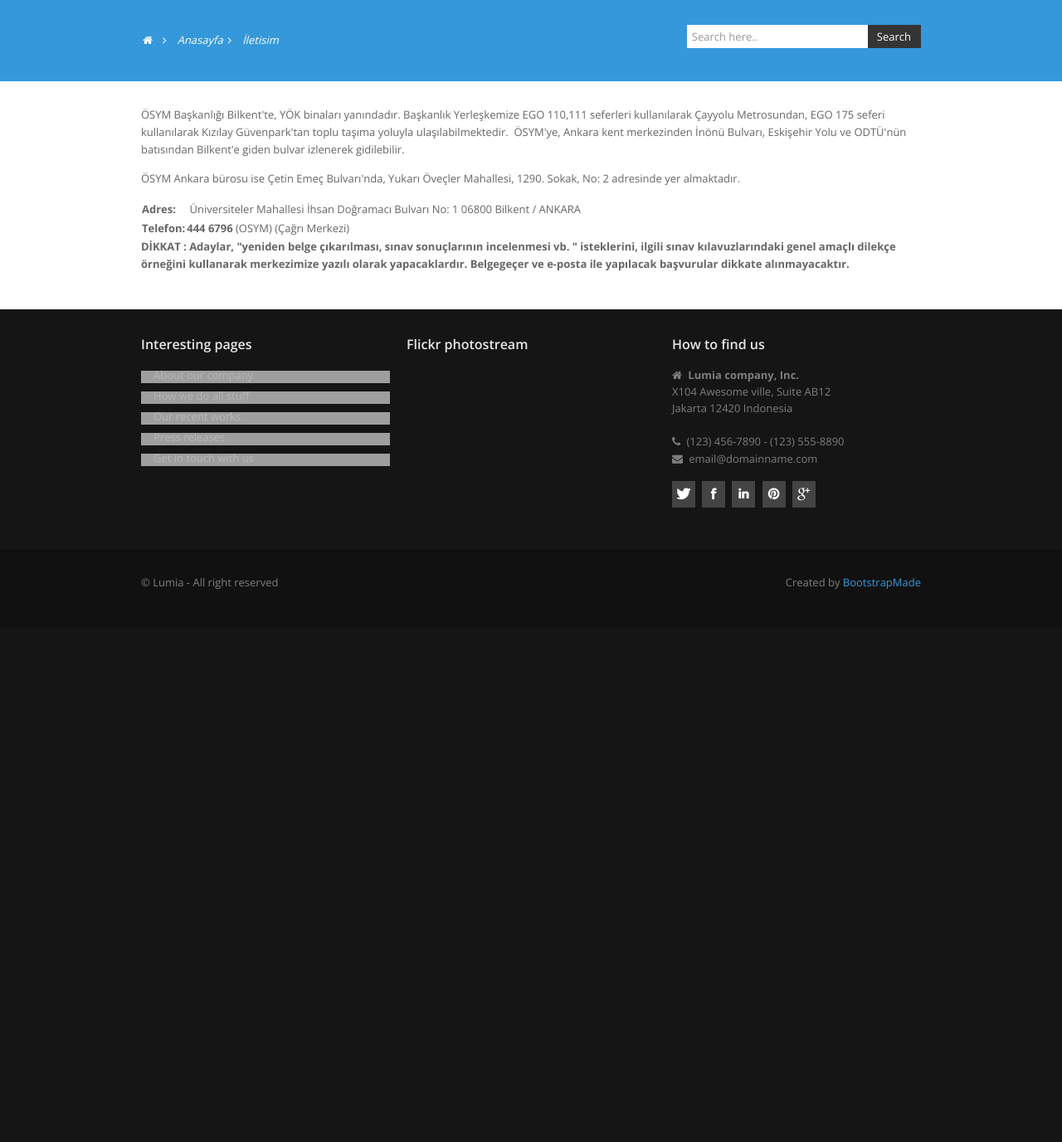
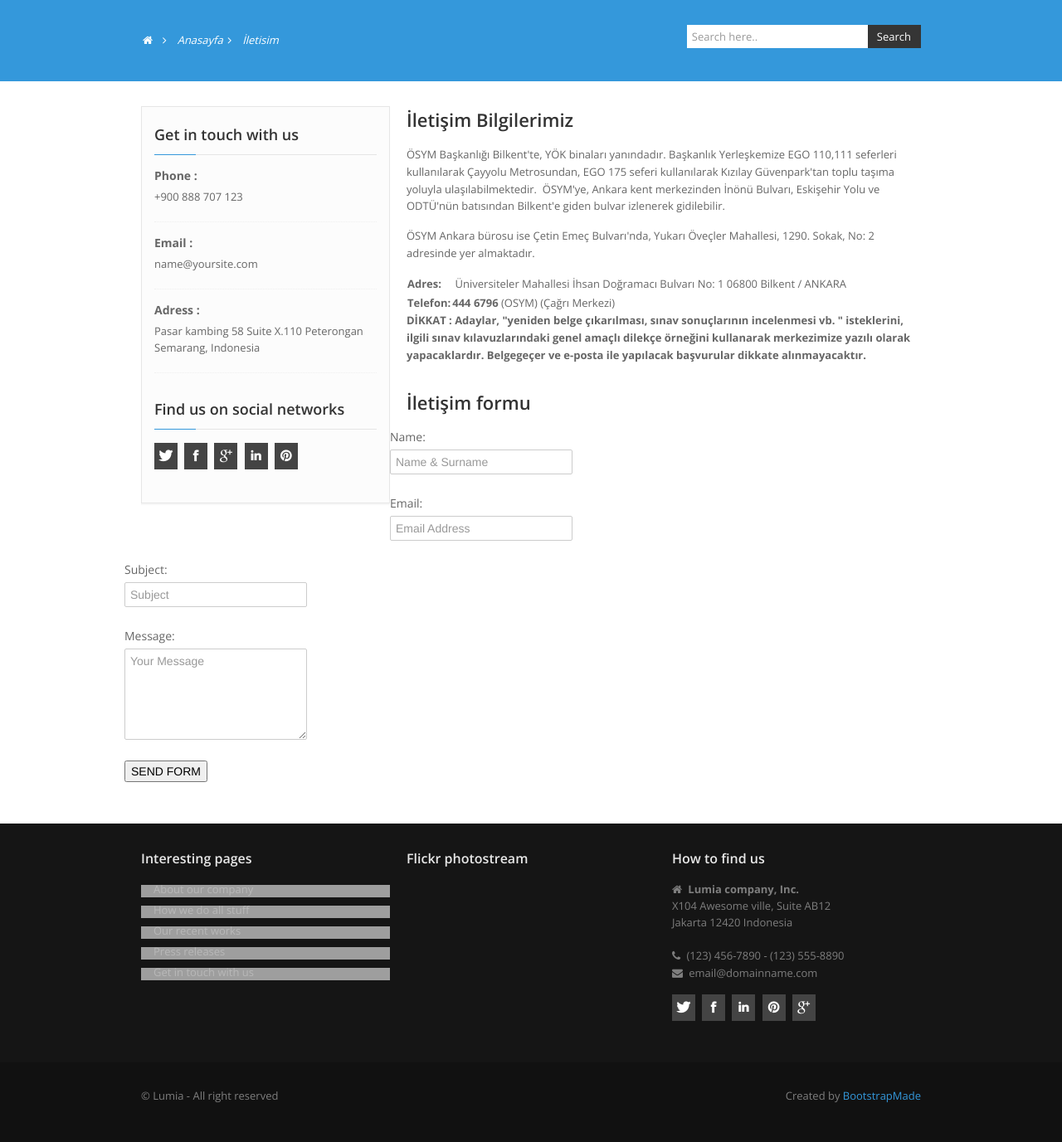
Before and after one commit to MesutCanpolat/DjangoProje, a Django app: page /iletisim/ in a window 1280 px wide. Shown: the part 95-1472 px from the top of the page at 83% size. Before the commit the page ends 806 px from the top, so only its background shows below. Run offline with Django 3.2, Linux system fonts and the light colour scheme; data comes from the database, SQL or seed files in the repository; both versions use the stored data as it was after the commit; some libraries are stand-ins or nearby versions; some web fonts are replaced; grey boxes are pictures that could not be loaded.

Commit message:
contact form bize ulaşın formu yapıldı

```diff
--- a/home/models.py
+++ b/home/models.py
@@ -1,8 +1,9 @@
 from ckeditor_uploader.fields import RichTextUploadingField
 from django.db import models
 
+# Create your models here.
+from django.forms import ModelForm, TextInput, Textarea
 
-# Create your models here.
 
 class Setting(models.Model):
     STATUS = {
@@ -17,20 +18,52 @@ class Setting(models.Model):
     phone = models.CharField(blank=True, max_length=15)
     fax = models.CharField(blank=True, max_length=15)
     email = models.CharField(blank=True, max_length=50)
-    smtpserver = models.CharField(blank=True,max_length=20)
-    smtpemail = models.CharField(blank=True,max_length=20)
-    smtppassword = models.CharField(blank=True,max_length=10)
+    smtpserver = models.CharField(blank=True, max_length=20)
+    smtpemail = models.CharField(blank=True, max_length=20)
+    smtppassword = models.CharField(blank=True, max_length=10)
     smtpport = models.CharField(blank=True, max_length=5)
     icon = models.ImageField(blank=True, upload_to='images/')
-    facebook = models.CharField(blank=True,max_length=50)
-    instagram = models.CharField(blank=True,max_length=50)
-    twitter = models.CharField(blank=True,max_length=50)
+    facebook = models.CharField(blank=True, max_length=50)
+    instagram = models.CharField(blank=True, max_length=50)
+    twitter = models.CharField(blank=True, max_length=50)
     aboutus = RichTextUploadingField(blank=True)
     contact = RichTextUploadingField(blank=True)
     references = RichTextUploadingField(blank=True)
     status = models.CharField(max_length=10, choices=STATUS)
     create_at = models.DateTimeField(auto_now_add=True)
-    update_at = models.DateTimeField(auto_now_add=True)
+    update_at = models.DateTimeField(auto_now=True)
 
     def __str__(self):
         return self.title
+
+
+class ContactFormMessage(models.Model):
+    STATUS = {
+        ('True', 'New'),
+        ('False', 'Read'),
+        ('Closed', 'Closed')
+    }
+    name = models.CharField(blank=True, max_length=20)
+    email = models.CharField(blank=True, max_length=50)
+    subject = models.CharField(blank=True, max_length=50)
+    message = models.CharField(blank=True, max_length=255)
+    status = models.CharField(max_length=10, choices=STATUS, default='new')
+    ip = models.CharField(blank=True, max_length=20)
+    note = models.CharField(blank=True, max_length=100)
+    create_at = models.DateTimeField(auto_now_add=True)
+    update_at = models.DateTimeField(auto_now=True)
+
+    def __str__(self):
+        return self.name
+
+
+class ContactFormu(ModelForm):
+    class Meta:
+        model = ContactFormMessage
+        fields = ['name', 'email', 'subject', 'message']
+        widgets = {
+            'name': TextInput(attrs={'class': 'input', 'placeholder': 'Name & Surname'}),
+            'subject': TextInput(attrs={'class': 'input', 'placeholder': 'Subject'}),
+            'email': TextInput(attrs={'class': 'input', 'placeholder': 'Email Address'}),
+            'message': Textarea(attrs={'class': 'input', 'placeholder': 'Your Message', 'rows': '5'}),
+        }
--- a/home/templates/iletisim.html
+++ b/home/templates/iletisim.html
@@ -36,11 +36,69 @@
         </div>
       </div>
     </section>
+
     <section id="maincontent">
       <div class="container">
         <div class="row">
-          <div class="span12">
-             {{setting.contact | safe}}
+          <div class="span4">
+            <aside>
+              <div class="widget">
+                <h4 class="rheading">Get in touch with us<span></span></h4>
+                <ul>
+                  <li><label><strong>Phone : </strong></label>
+                    <p>
+                      +900 888 707 123
+                    </p>
+                  </li>
+                  <li><label><strong>Email : </strong></label>
+                    <p>
+                      name@yoursite.com
+                    </p>
+                  </li>
+                  <li><label><strong>Adress : </strong></label>
+                    <p>
+                      Pasar kambing 58 Suite X.110 Peterongan Semarang, Indonesia
+                    </p>
+                  </li>
+                </ul>
+              </div>
+              <div class="widget">
+                <h4 class="rheading">Find us on social networks<span></span></h4>
+                <ul class="social-links">
+                  <li><a href="#" title="Twitter"><i class="icon-square icon-32 icon-twitter"></i></a></li>
+                  <li><a href="#" title="Facebook"><i class="icon-square icon-32 icon-facebook"></i></a></li>
+                  <li><a href="#" title="Google plus"><i class="icon-square icon-32 icon-google-plus"></i></a></li>
+                  <li><a href="#" title="Linkedin"><i class="icon-square icon-32 icon-linkedin"></i></a></li>
+                  <li><a href="#" title="Pinterest"><i class="icon-square icon-32 icon-pinterest"></i></a></li>
+                </ul>
+              </div>
+            </aside>
+          </div>
+          <div class="span8">
+            <div class="section-title">
+                <h3 class="title">İletişim Bilgilerimiz</h3>
+            </div>
+            {{setting.contact | safe}}
+            <div class="spacer30">
+            </div>
+
+            <div class="section-title">
+                <h3 class="title">İletişim formu</h3>
+            </div>
+
+              {% if messages %}
+                {% for message in messages %}
+                    <div class="alert alert~{{ message.tags }}" role="alert">
+                        {{ message }}
+                        {% endfor %}
+          {% endif %}
+                    </div>
+            <form action="" method="post">
+                {% csrf_token %}
+                {{ form.as_p }}
+                <input type="submit" value="SEND FORM">
+            </form>
+
           </div>
         </div>
       </div>
--- a/home/views.py
+++ b/home/views.py
@@ -1,8 +1,9 @@
-from django.http import HttpResponse
+from django.contrib import messages
+from django.http import HttpResponse, HttpResponseRedirect
 from django.shortcuts import render
 
 # Create your views here.
-from home.models import Setting
+from home.models import Setting, ContactFormu, ContactFormMessage
 
 
 def index(request):
@@ -16,12 +17,27 @@ def hakkimizda(request):
     context = {'setting': setting}
     return render(request, 'hakkimizda.html', context)
 
+
 def referanslar(request):
     setting = Setting.objects.get(pk=1)
     context = {'setting': setting}
     return render(request, 'referanslarimiz.html', context)
 
+
 def iletisim(request):
+    if request.method == 'POST':  # form post edilsiyse
+        form = ContactFormu(request.POST)
+        if form.is_valid():
+            data = ContactFormMessage()  # model ile bağlantı kur
+            data.name = form.cleaned_data['name']  # formdan bilgiyi al
+            data.email = form.cleaned_data['email']
+            data.subject = form.cleaned_data['subject']
+            data.message = form.cleaned_data['message']
+            data.save()  # veritabanına kayet
+            messages.success(request, "Mesajınız başarı ile gönderilmiştir. Teşekkür Ederiz")
+            return HttpResponseRedirect('/iletisim')
+
     setting = Setting.objects.get(pk=1)
-    context = {'setting': setting}
+    form = ContactFormu()
+    context = {'setting': setting, 'form': form}
     return render(request, 'iletisim.html', context)
```
Also changed, not shown: home/admin.py (+8 -1 lines), db.sqlite3.
